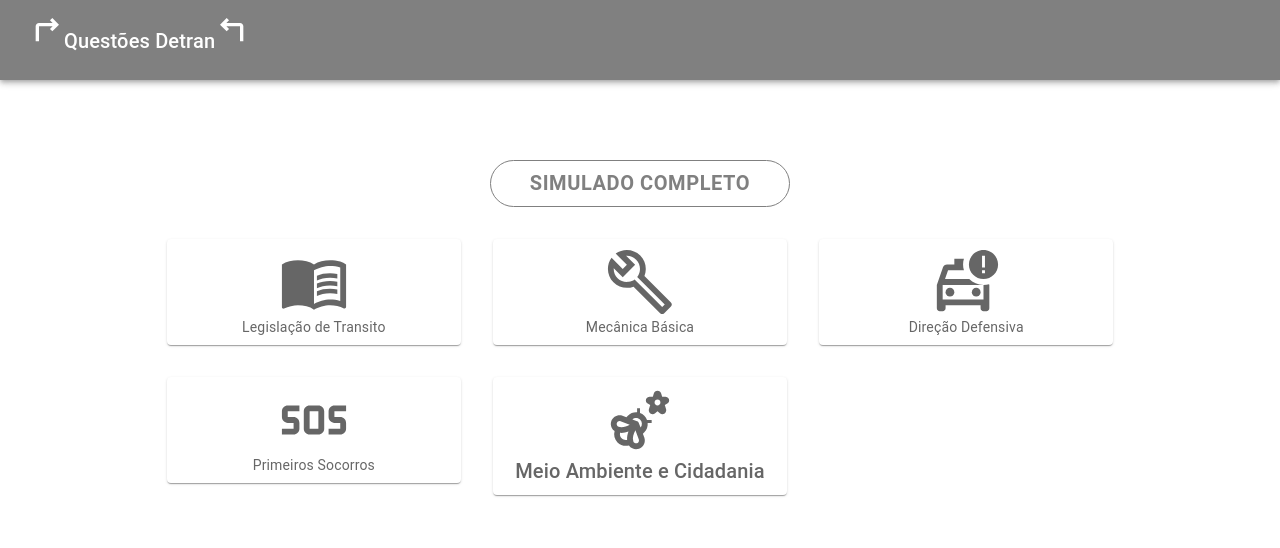
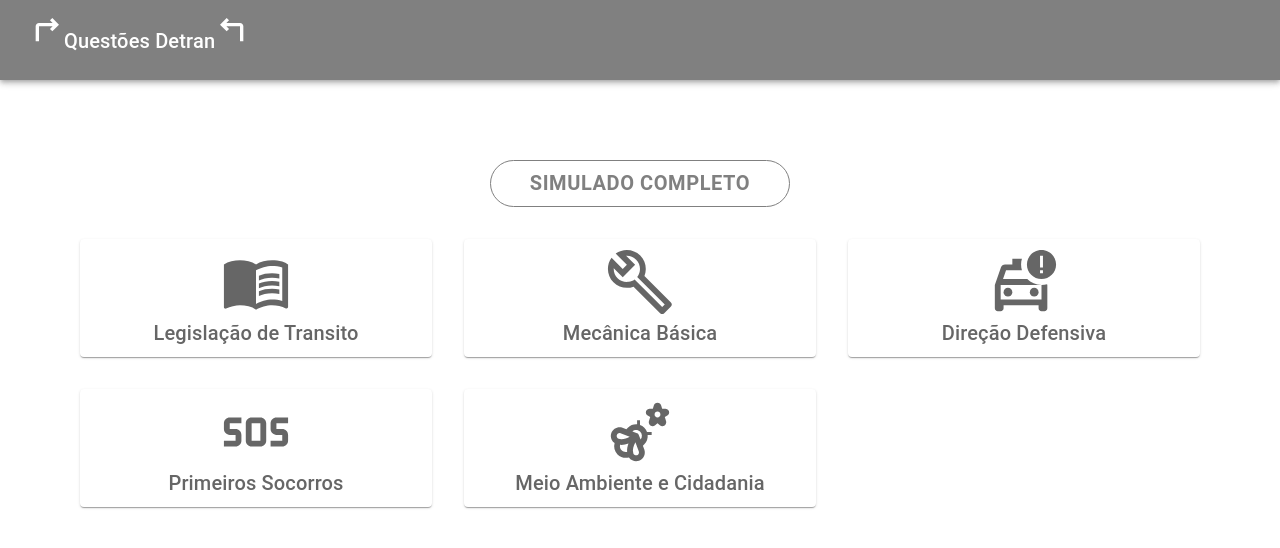
Before and after one commit to farsousa/teste-gh-pages, a React (Create React App) app: page / in a window 1280 px wide. Shown: the top 548 px of the page. Built offline with nearby package versions, Linux system fonts and the light colour scheme.

Commit message:
Alteração do Typografy para H6

```diff
--- a/src/App.tsx
+++ b/src/App.tsx
@@ -88,8 +88,8 @@
               alignItems: "center",
             }}
           >
-            <MenuBookOutlinedIcon style={{ fontSize: 70 }} /> Legislação de
-            Transito
+            <MenuBookOutlinedIcon style={{ fontSize: 70 }} /> <Typography variant="h6">Legislação de
+            Transito</Typography>
           </Item>
         </Grid>
         <Grid item xs={12} sm={4}>
@@ -101,7 +101,13 @@
               alignItems: "center",
             }}
           >
-            <BuildOutlinedIcon style={{ fontSize: 70 }} /> Mecânica Básica
+            <BuildOutlinedIcon style={{ fontSize: 70 }} /> <Typography variant="h6">Mecânica Básica</Typography>
+          </Item>
+        </Grid>
+        <Grid item xs={12} sm={4}>
+          <Item sx={{display: "flex",flexDirection: "column", justifyContent: "center",alignItems: "center",}}>
+            <TaxiAlertOutlinedIcon style={{ fontSize: 70 }} />
+            <Typography variant="h6">Direção Defensiva</Typography>
           </Item>
         </Grid>
         <Grid item xs={12} sm={4}>
@@ -113,20 +119,7 @@
               alignItems: "center",
             }}
           >
-            <TaxiAlertOutlinedIcon style={{ fontSize: 70 }} />
-            Direção Defensiva
-          </Item>
-        </Grid>
-        <Grid item xs={12} sm={4}>
-          <Item
-            sx={{
-              display: "flex",
-              flexDirection: "column",
-              justifyContent: "center",
-              alignItems: "center",
-            }}
-          >
-            <SosOutlinedIcon style={{ fontSize: 70 }} /> Primeiros Socorros
+            <SosOutlinedIcon style={{ fontSize: 70 }} /> <Typography variant="h6">Primeiros Socorros</Typography>
           </Item>
         </Grid>
         <Grid item xs={12} sm={4}>
```
